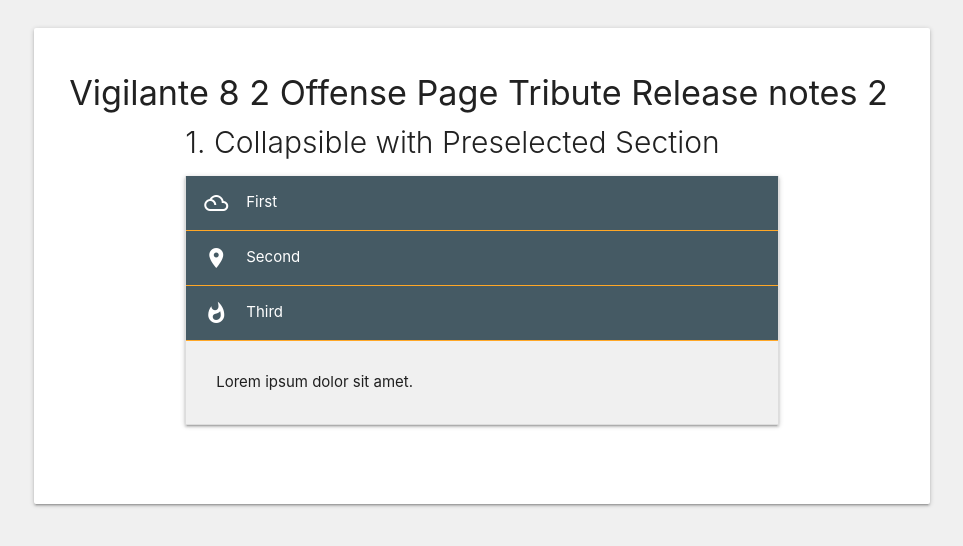
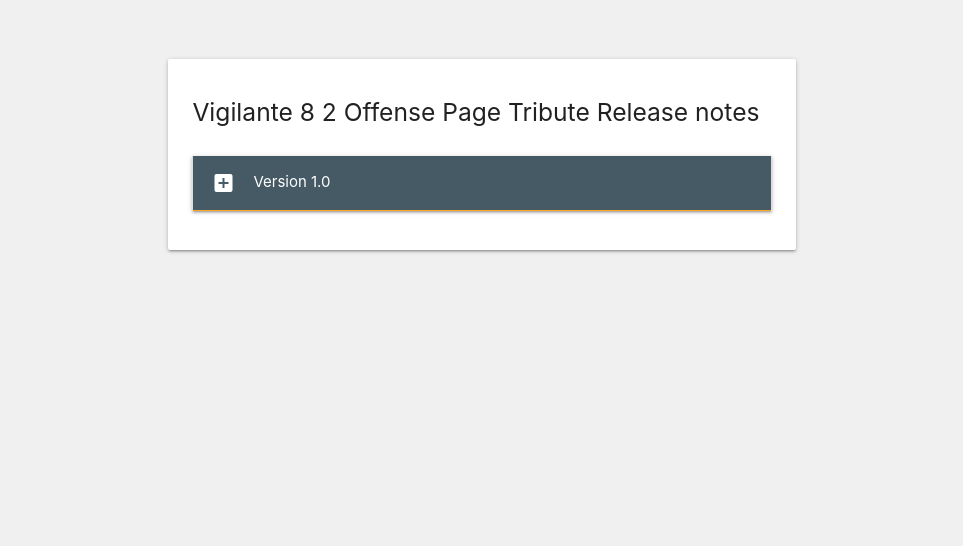
Before and after one commit to cpereiramt/projects_list, a React (Create React App) app: page / in a window 1280 px wide. Shown: the top 546 px of the page, without its empty margins (158-1121 px from the left). Built offline with nearby package versions, Linux system fonts and the light colour scheme.

Commit message:
salvando alterações no component collapsible

```diff
--- a/public/index.html
+++ b/public/index.html
@@ -43,6 +43,5 @@
       To create a production bundle, use `npm run build` or `yarn build`.
     -->
     <script src="https://cdnjs.cloudflare.com/ajax/libs/materialize/1.0.0/js/materialize.min.js"></script>
-    <script src="index.js"></script>
   </body>
 </html>
--- a/src/App.js
+++ b/src/App.js
@@ -3,9 +3,9 @@
 function App() {
   return (
     <>
-      <div className="container">
+    <div className="container">
         <Card/>
-      </div>
+    </div>
     </>
   );
 }
--- /dev/null
+++ b/src/components/Card.css
@@ -0,0 +1,4 @@
+.card-panel {
+  width: 100%;
+  margin-top: 3%;
+}
--- a/src/components/Card.jsx
+++ b/src/components/Card.jsx
@@ -1,28 +1,15 @@
 import React from 'react';
 import Collapsible from "./Collapsible";
+import "./Card.css";
 
 function Card() {
     return (
-        <div className="card-panel hoverable" >
+        <div className="container">
+        <div className="card-panel hoverable col s10" >
         <div className="row">
-        <h4 className="col s12">Vigilante 8 2 Offense Page Tribute Release notes 2</h4>
+        <h5 className="col s12" >Vigilante 8 2 Offense Page Tribute Release notes</h5>
+        </div>
         <Collapsible />
-
-        {/* <ul class="collapsible">
-        <li class="col s12">
-        <div class="collapsible-header"> <i class="material-icons">add_box</i> Version 1.0
-          </div>
-          <div class="collapsible-body">
-              <p class="flow-text">This is the original web page version maked for web design course at Trybe as finish project
-               of block 3
-              </p>
-          <h6>Technology used </h6>
-          <p>HTML5, CSS3, JAVASCRIPT</p>
-          <a class="flow-text" href="https://claytonpereira.com/Proj_bloco3_vigilante_page/version-1.0/homePage.html">Acess Site <i class="small material-icons">open_in_new</i> </a>
-          </div>
-        </li>
-        </ul> */}
-
         </div>
         </div>
     )
--- /dev/null
+++ b/src/components/Collapsible.css
@@ -0,0 +1,64 @@
+.collapsible-header {
+
+    display: -webkit-box;
+
+    display: -webkit-flex;
+
+    display: -ms-flexbox;
+
+    display: flex;
+
+    cursor: pointer;
+
+    -webkit-tap-highlight-color: transparent;
+
+    line-height: 1.5;
+
+    padding: 1rem;
+
+    background-color: #455a64;
+
+    border-bottom: 1px solid #ffa726;
+
+    color: #fff;
+
+  }
+
+  .collapsible-body {
+
+    display: none;
+
+    border-bottom: 1px solid #ddd;
+
+    -webkit-box-sizing: border-box;
+
+            box-sizing: border-box;
+
+    padding: 2rem;
+
+    background-color: #f0f0f0 ;
+
+  }
+
+  body {
+   background-color: rgb(240, 240, 240);
+
+  }
+
+  .container {
+    padding-top: 20px;
+  }
+
+  .link {
+    text-align: center;
+
+  }
+
+  .row {
+    background-color: white;
+  }
+
+  .collapsible {
+    border-top: 1px none white;
+
+  }
--- a/src/components/Collapsible.js
+++ b/src/components/Collapsible.js
@@ -1,5 +1,6 @@
 import React, { Component } from "react";
 import M from "materialize-css";
+import "./Collapsible.css";
 
 class Collapsible extends Component {
   componentDidMount() {
@@ -22,7 +23,6 @@
     M.Collapsible.init(this.Collapsible1, options1);
   }
   render() {
-    const { headingText, subHeading } = styles;
 
     {/* <ul class="collapsible">
         <li class="col s12">
@@ -39,9 +39,7 @@
         </li>
         </ul> */}
     return (
-      <div className="container">
-        <div className="row">
-          <h3 style={headingText}>1. Collapsible with Preselected Section</h3>
+        <>
           <ul
             ref={Collapsible => {
               this.Collapsible1 = Collapsible;
@@ -50,44 +48,24 @@
           >
             <li>
               <div className="collapsible-header">
-                <i className="material-icons">filter_drama</i>First
+              <i className="material-icons">add_box</i> Version 1.0
+
               </div>
               <div className="collapsible-body">
-                <span>Lorem ipsum dolor sit amet.</span>
-              </div>
-            </li>
-            <li>
-              <div className="collapsible-header">
-                <i className="material-icons">place</i>Second
-              </div>
-              <div className="collapsible-body">
-                <span>Lorem ipsum dolor sit amet.</span>
-              </div>
-            </li>
-            <li className="active">
-              <div className="collapsible-header">
-                <i className="material-icons">whatshot</i>Third
-              </div>
-              <div className="collapsible-body">
-                <span>Lorem ipsum dolor sit amet.</span>
+              <p className="flow-text">This is the original web page version maked for web design course at Trybe as finish project
+               of block 3
+              </p>
+          <h6>Technology used </h6>
+          <p>HTML5, CSS3, JAVASCRIPT</p>
+          <a className="flow-text" href="https://claytonpereira.com/Proj_bloco3_vigilante_page/version-1.0/homePage.html">Acess Site <i className="small material-icons">open_in_new</i> </a>
               </div>
             </li>
           </ul>
-        </div>
-      </div>
+        </>
     );
   }
 }
 
-const styles = {
-  headingText: {
-    fontSize: 30,
-    fontWeight: 300
-  },
-  subHeading: {
-    fontSize: 20,
-    fontWeight: 300
-  }
-};
+
 
 export default Collapsible;
```
Also changed, not shown: src/App.css (deleted, +0 -38 lines), 1 other file (tests, documents, lock files or other folders).
